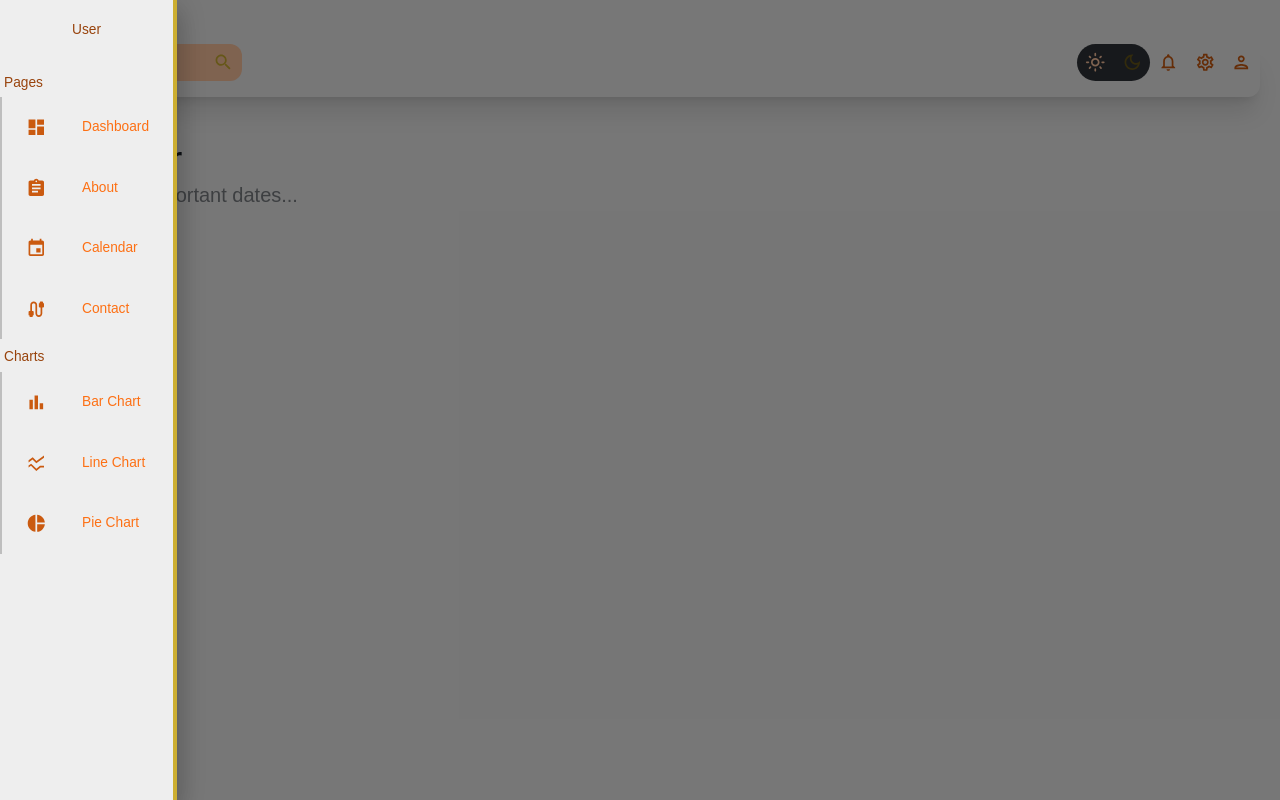
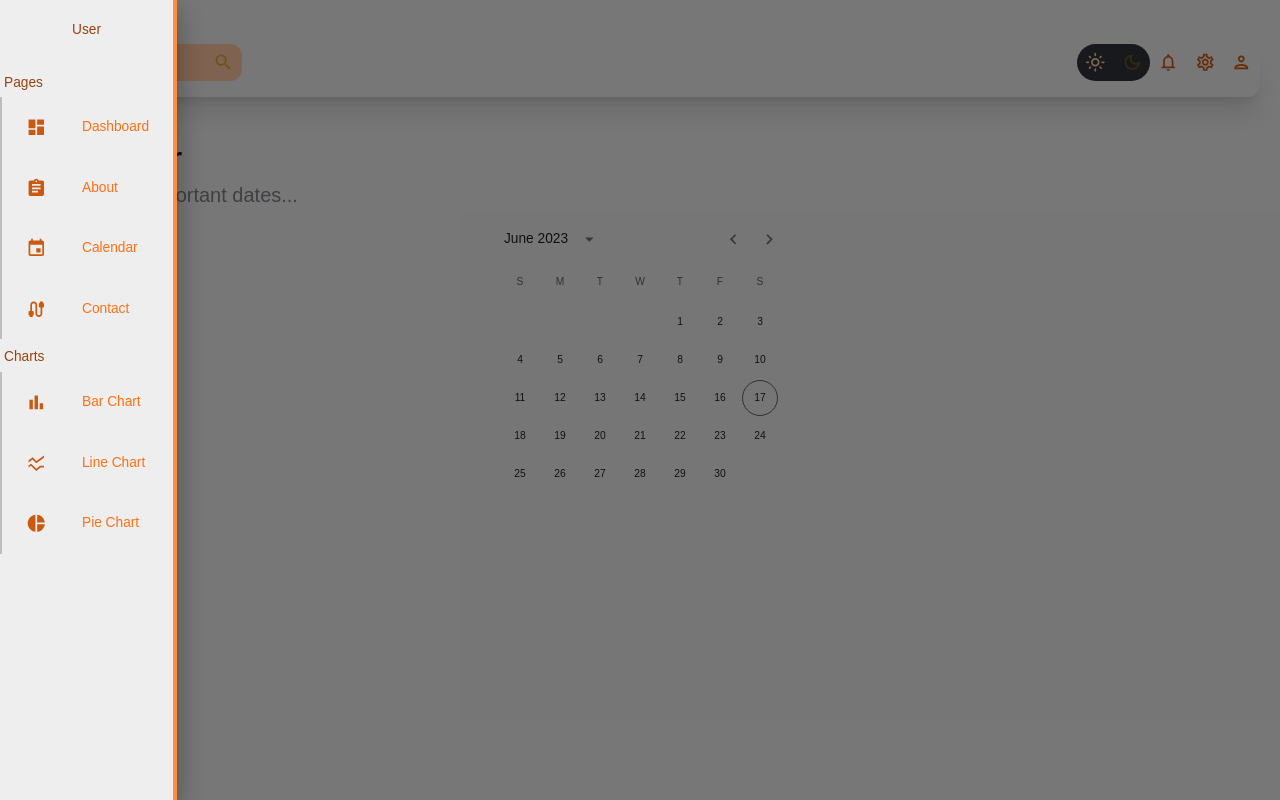
Before and after one commit to AVAniketh0905/AdminDashboard, a Next.js app: page /calendar in a window 1280 px wide. Both pictures are taken after a click on the button 1095 px from the left and 62 px from the top of the page. Built offline with nearby package versions, Linux system fonts and the light colour scheme.

Commit message:
nice dashboard about left

```diff
--- a/app/calendar/page.tsx
+++ b/app/calendar/page.tsx
@@ -1,15 +1,26 @@
 "use client"
 
 import HeadingComponent from '@/components/heading'
-import { useMode } from '@/themes/theme'
-import React from 'react'
+import { tokens } from '@/themes/theme'
+import { Box, useTheme } from '@mui/material'
+import { DateCalendar, LocalizationProvider } from '@mui/x-date-pickers'
+import { AdapterDayjs } from '@mui/x-date-pickers/AdapterDayjs'
 
 export default function Calendar() {
-    const { theme } = useMode();
+    const theme = useTheme()
+    const colors = tokens(theme.palette.mode)
 
     return (
-        <main>
+        <LocalizationProvider dateAdapter={AdapterDayjs}>
             <HeadingComponent heading='Calendar' subheading='Keep track of important dates...' />
-        </main>
+            <main>
+                <Box display="flex">
+                    <DateCalendar renderLoading={
+                        () => <Box sx={{ display: 'flex', justifyContent: 'center', alignItems: 'center', height: '100%' }}>
+                            Loading...</Box>
+                    } />
+                </Box>
+            </main>
+        </LocalizationProvider>
     )
 }
--- a/components/sidebar.tsx
+++ b/components/sidebar.tsx
@@ -29,7 +29,7 @@ export default function SideBar() {
     const colors = tokens(theme.palette.mode);
 
     const [open, setOpen] = useState(false);
-    const [threshold, setThreshold] = useState(30);
+    const [threshold, setThreshold] = useState(20);
     const pages = [
         {
             text: 'Dashboard',
@@ -94,7 +94,7 @@ export default function SideBar() {
             >
                 <List className='flex flex-col p-5 border-r-4 h-screen' sx={{
                     background: theme.palette.mode == 'light' ? colors.whiteAccent[500] : colors.greyAccent[500],
-                    borderRightColor: colors.yellowAccent[400],
+                    borderRightColor: theme.palette.mode == 'light' ? colors.orangeAccent[600] : colors.yellowAccent[400],
                 }}>
                     <Box component="div" className="flex text-center mb-5 rounded-xl justify-between">
                         <ListItem className='flex flex-col w-full'>
--- a/package.json
+++ b/package.json
@@ -13,6 +13,7 @@
     "@emotion/styled": "^11.11.0",
     "@mui/icons-material": "^5.11.16",
     "@mui/material": "^5.13.5",
+    "@mui/styles": "^5.13.2",
     "@mui/x-data-grid": "^6.8.0",
     "@mui/x-date-pickers": "^6.8.0",
     "@types/node": "20.3.1",
```
Also changed, not shown: 1 other file (tests, documents, lock files or other folders).
